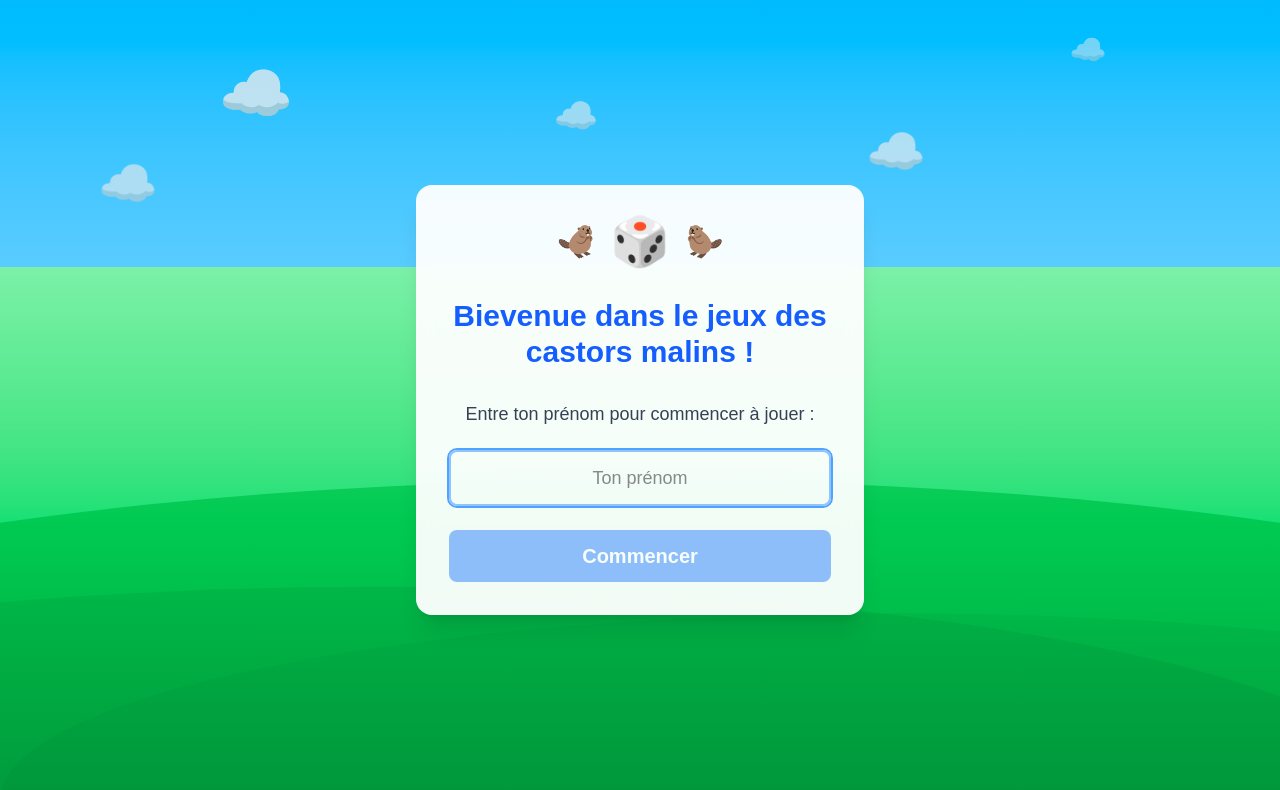
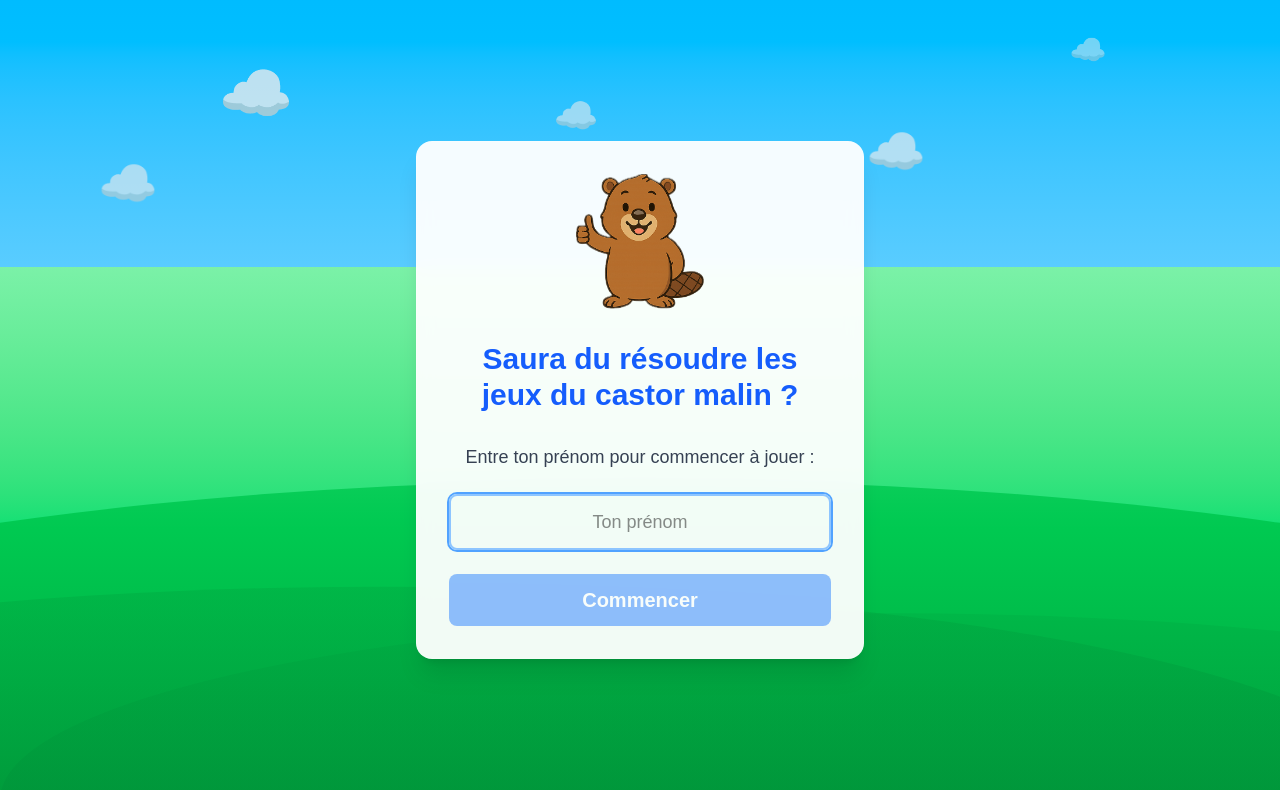
Before and after one commit to laurent-le-graverend/project-marmotte, a Next.js app: page / in a window 1280 px wide. Shown: the top 790 px of the page. Built offline with nearby package versions, Linux system fonts and the light colour scheme.

Commit message:
Add beaver on home screen

```diff
--- a/src/app/page.js
+++ b/src/app/page.js
@@ -2,6 +2,7 @@
 
 import { useState } from 'react';
 
+import Image from 'next/image';
 import { useRouter } from 'next/navigation';
 
 import PageLayout from '@/components/ui/PageLayout';
@@ -36,18 +37,16 @@ const HomePage = () => {
       <main className="flex min-h-screen items-center justify-center px-4">
         <section className="flex w-full max-w-md flex-col items-center gap-6 rounded-2xl border border-white/20 bg-white/95 p-4 shadow-xl backdrop-blur-sm md:p-8">
           <div className="mb-2 flex items-center gap-2">
-            <span className="group inline-block cursor-pointer">
-              <span className="inline-block -scale-x-100 text-3xl group-hover:animate-[jump_0.6s_ease-in-out_infinite]">
-                🦫
-              </span>
-            </span>
-            <span className="mx-2 inline-block text-5xl">🎲</span>
-            <span className="group inline-block cursor-pointer">
-              <span className="inline-block text-3xl group-hover:animate-[jump_0.6s_ease-in-out_infinite]">🦫</span>
-            </span>
+            <Image
+              src="/images/beaver-thumb-up.png"
+              alt="Beaver mascot giving thumbs up"
+              width={128}
+              height={135}
+              priority
+            />
           </div>
           <h1 className="mb-2 text-center text-3xl font-extrabold text-blue-600">
-            Bievenue dans le jeux des castors malins !
+            Saura du résoudre les jeux du castor malin ?
           </h1>
           <p className="text-center text-lg leading-snug text-gray-700">
             Entre ton prénom pour commencer à jouer&nbsp;:
```
Also changed, not shown: public/images/beaver-thumb-up.png (added).
